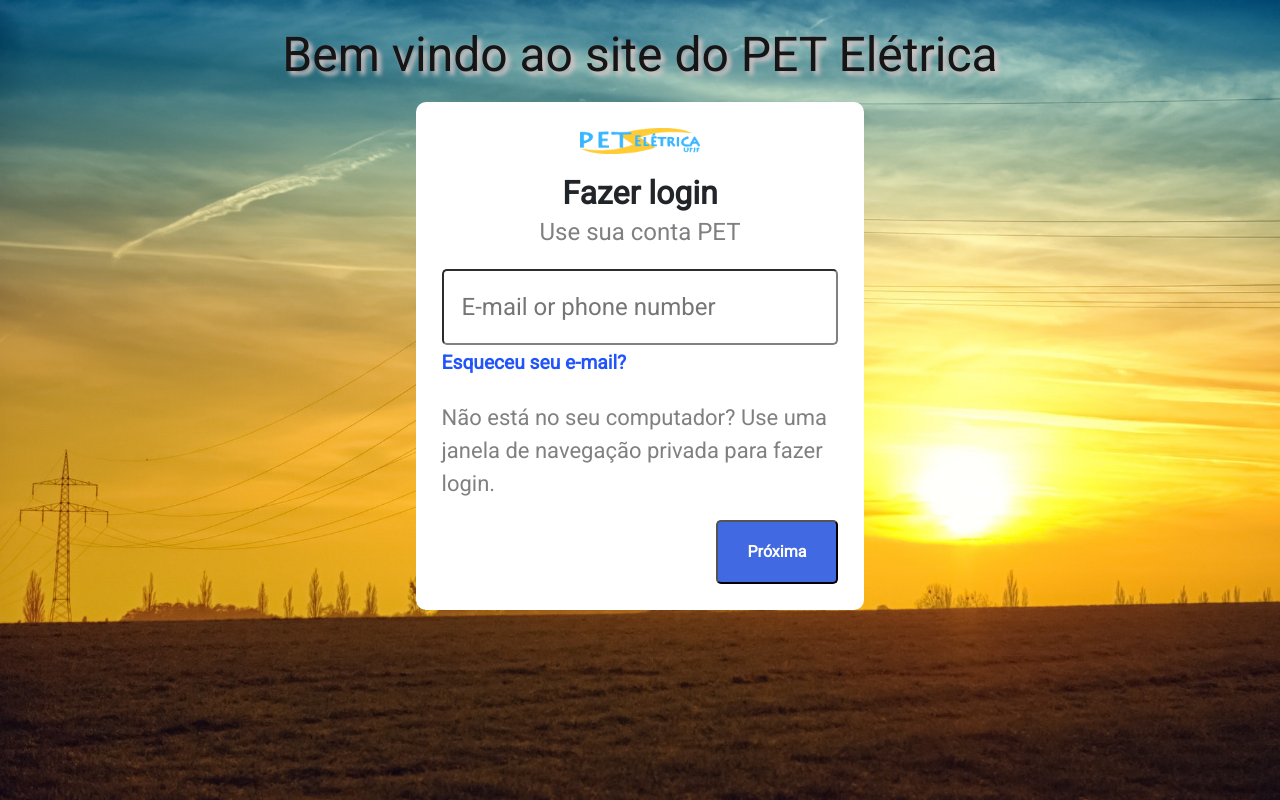
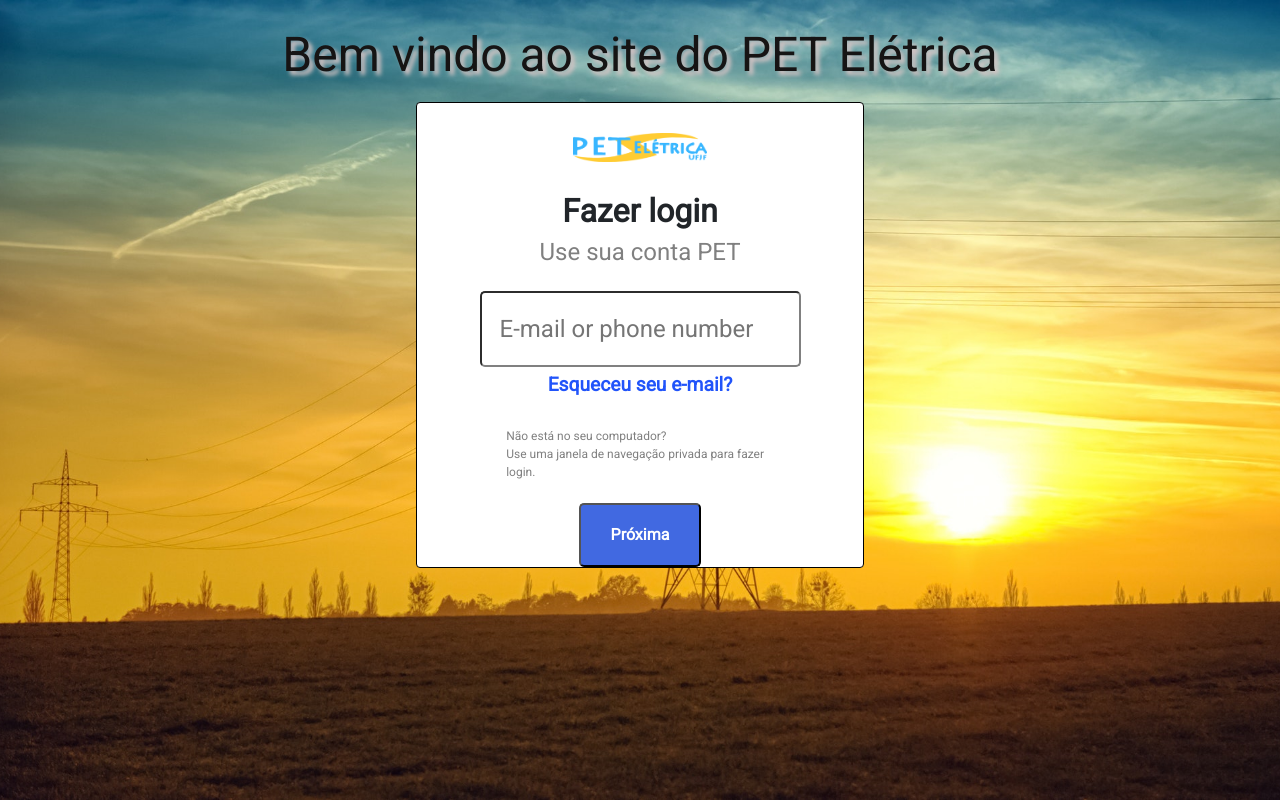
Before and after one commit to LuisArthurNH/SitePETEletrica, a plain HTML site: page Aula_03/index.html in a window 1280 px wide. Drawn offline with nearby package versions, Linux system fonts and the light colour scheme.

Commit message:
editei .content

```diff
--- a/Aula_03/index.html
+++ b/Aula_03/index.html
@@ -21,15 +21,14 @@
     </head>
 
 
-    <body class="d-flex flex-column align-items-center">
+    <body>
+
 
         <h1> Bem vindo ao site do PET Elétrica </h1>
 
-        <div class="whiteBoxIndex d-flex flex-column">
+        <div class="content">
 
-            <div class="logo-container">
                 <img src="../images/logopet.png" id="logopet">
-            </div>
 
 
             <h2 id="textFazerLog">Fazer login</h2>
@@ -37,9 +36,9 @@
 
 
             <input id="emailInput" placeholder="E-mail or phone number" type="text">
-            <label id="emailLabel" for="emailInput">Esqueceu seu e-mail?</label>
+            <a href="#" id="emailLabel" for="emailInput">Esqueceu seu e-mail?</a>
 
-            <div id="textLoginPc"> Não está no seu computador? Use uma janela de navegação privada para fazer login. </div>
+            <div id="textLoginPc"> Não está no seu computador? <br>Use uma janela de navegação privada para fazer login. </div>
 
 
             <div id="botaoProx">
--- a/Aula_03/style.css
+++ b/Aula_03/style.css
@@ -1,17 +1,17 @@
 /*****************************************************/
 /*                COMMOM STYLE                       */
 /*****************************************************/
+
 body {
     font-family: 'Roboto', sans-serif;
-}
-
-body {
     background-image: url("../images/background.jpg");
     background-position: center;
     background-repeat: no-repeat;
     background-size: cover;
     background-attachment: fixed;
-
+display: flex;
+align-items: center;
+flex-direction: column;
 }
 
 h1 {
@@ -25,6 +25,21 @@ h1 {
 /*****************************************************/
 /*                INDEX.HTML                         */
 /*****************************************************/
+
+
+.content{
+    background-color: white;
+    display: flex;
+    flex-direction: column;
+    width: 35%;
+    border-radius: 4px;
+    border: 1px solid black;
+    justify-content: space-between;
+    align-items: center;
+}
+
+
+
 
 .whiteBoxIndex {
     background-color: white;
@@ -40,8 +55,9 @@ h1 {
 }
 
 #logopet{
+
     width: 30%;
-    margin-bottom: 5%;
+    margin:30px
 }
 
 #textFazerLog {
@@ -72,11 +88,12 @@ h1 {
     font-weight: bold;
 }
 
-#textLoginPc{
+#textLoginPc {
     color: grey;
-    font-size:22px;
+    font-size: 12px;
     margin-top: 1%;
     margin-bottom: 5%;
+    width: 60%;
 }
 
 #botaoProx{
@@ -139,8 +156,7 @@ h1 {
 
 }
 
-#botaoDeEnvio
-{
+#botaoDeEnvio{
     color: white;
     background-color: royalblue;
     padding: 5px;
@@ -148,3 +164,7 @@ h1 {
     border-radius: 5px;
 
 }
+
+a:hover{
+    font-size: 50px;
+}
```
